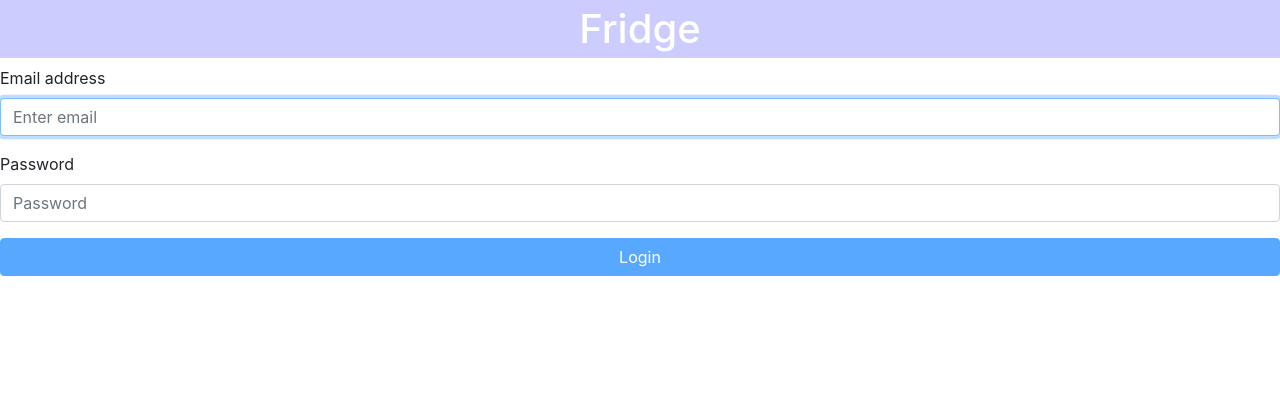
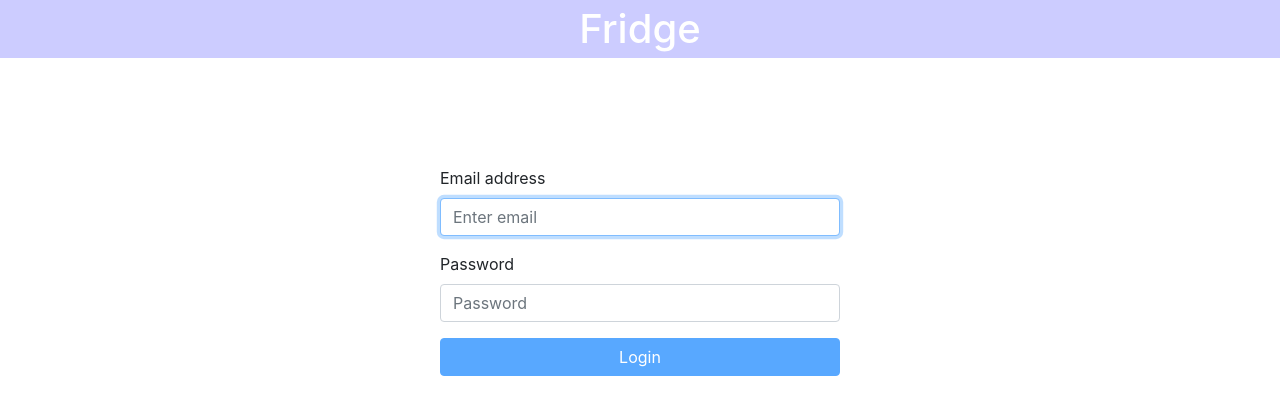
Before and after one commit to yspollen/fridge, a React (Create React App) app in the folder fridge-frontend/: page /login in a window 1280 px wide. Shown: the top 414 px of the page. Built offline with nearby package versions, Linux system fonts and the light colour scheme.

Commit message:
login.css (styling)

```diff
--- a/fridge-frontend/src/components/login.js
+++ b/fridge-frontend/src/components/login.js
@@ -1,5 +1,6 @@
 import React, { Component } from 'react';
 import { Form, Button, FormGroup, FormControl, FormLabel } from 'react-bootstrap';
+import "./styling/login.css";
 
 class Login extends Component {
   constructor(props) {
--- /dev/null
+++ b/fridge-frontend/src/components/styling/login.css
@@ -0,0 +1,8 @@
+.login {
+  padding: 100px;
+}
+
+.login Form {
+  margin: 0 auto;
+  max-width: 400px;
+}
```
